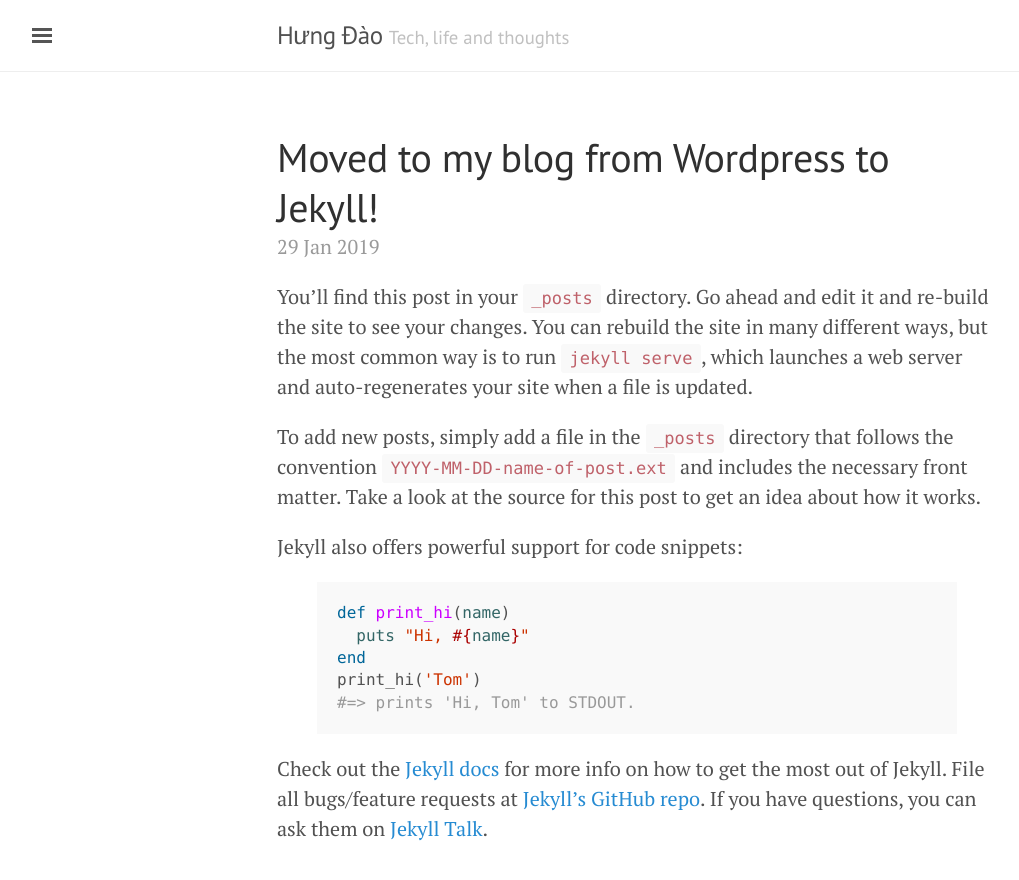
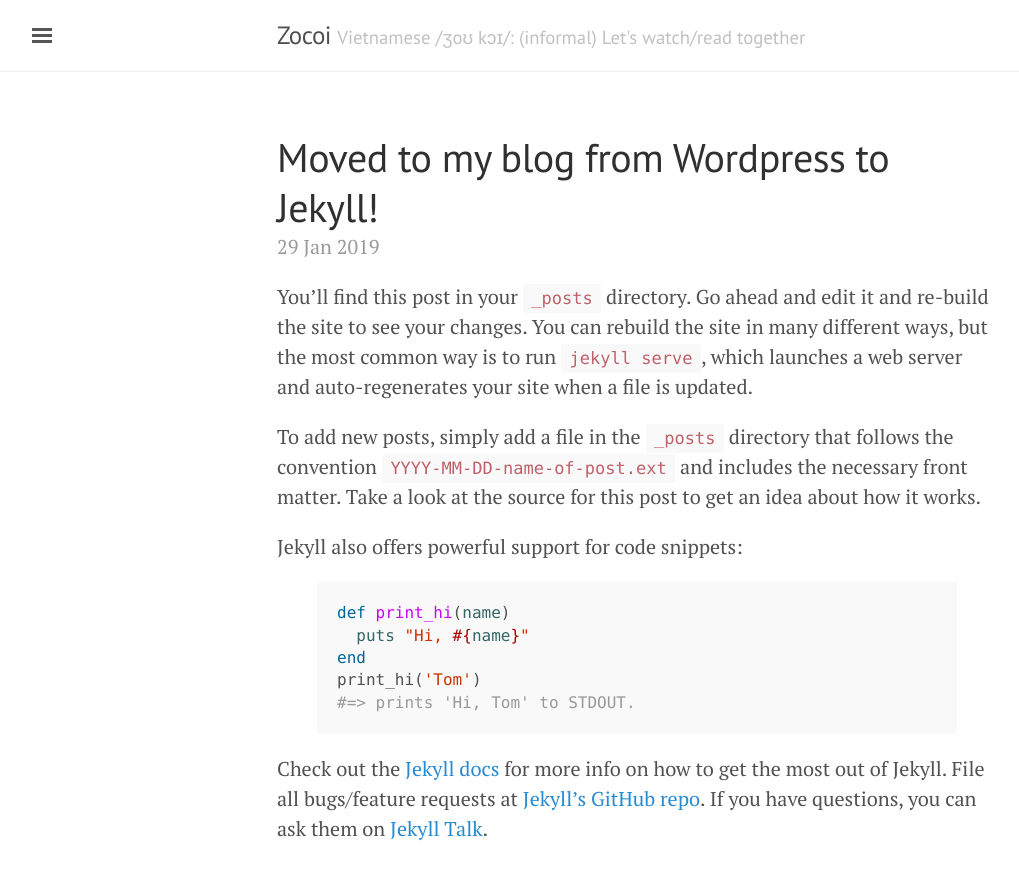
Before and after one commit to zocoi/zocoi.com, a Jekyll site: the page built from index.html, in a window 1280 px wide and 900 px high. Shown: the top 880 px of the window, without its empty margins (3-1022 px from the left). Built offline with Jekyll 4.4.1, drawn with Linux system fonts in a browser that asks for light colours; the list of posts is cut into pages by our own code.

Commit message:
added favicons

```diff
--- a/_config.yml
+++ b/_config.yml
@@ -4,9 +4,9 @@
 permalink:           pretty
 
 # Setup
-title:               Hưng Đào
-tagline:             'Tech, life and thoughts'
-description:         'Hưng Đào homepage and blog about tech, side projects, thoughts and life updates'
+title:               "Zocoi"
+tagline:             "Vietnamese /ʒoʊ kɔɪ/: (informal) Let's watch/read together"
+description:         "Hưng Đào's thoughts on life and tech" # 'Hưng Đào homepage and blog about tech, side projects, thoughts and life updates'
 url:                 https://zocoi.com
 baseurl:             ''
 paginate:            10
--- a/_includes/head.html
+++ b/_includes/head.html
@@ -23,8 +23,14 @@
   crossorigin="anonymous">
 
   <!-- Icons -->
-  <link rel="apple-touch-icon-precomposed" sizes="144x144" href="{{ site.baseurl }}/public/apple-touch-icon-precomposed.png">
+  <link rel="apple-touch-icon-precomposed" sizes="180x180" href="{{ site.baseurl }}/public/apple-touch-icon-precomposed.png">
   <link rel="shortcut icon" href="{{ site.baseurl }}/public/favicon.ico">
+  <link rel="icon" type="image/png" sizes="32x32" href="{{ site.baseurl }}/public/favicon-32x32.png">
+  <link rel="icon" type="image/png" sizes="16x16" href="{{ site.baseurl }}/public/favicon-16x16.png">
+  <link rel="manifest" href="{{ site.baseurl }}/public/site.webmanifest">
+  <link rel="mask-icon" href="{{ site.baseurl }}/public/safari-pinned-tab.svg" color="#5bbad5">
+  <meta name="msapplication-TileColor" content="#da532c">
+  <meta name="theme-color" content="#ffffff">
 
   <!-- RSS -->
   <link rel="alternate" type="application/rss+xml" title="RSS" href="/atom.xml">
```
Also changed, not shown: public/browserconfig.xml (added, +9 -0 lines), public/android-chrome-192x192.png (added), public/android-chrome-512x512.png (added), public/apple-touch-icon.png (added), public/favicon-16x16.png (added), public/favicon-32x32.png (added), public/favicon.ico, public/mstile-150x150.png (added), public/safari-pinned-tab.svg (added), public/site.webmanifest (added).
